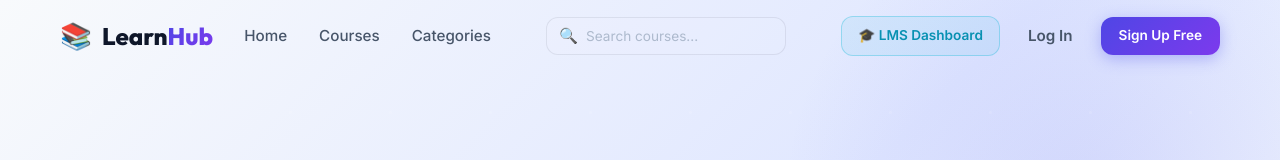
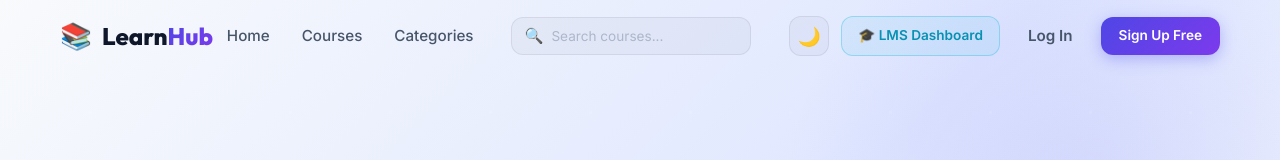
Before and after one commit to Dablu123kumar/LMS-Website-reliable, a Next.js app in the folder frontend/: page / in a window 1280 px wide. Shown: the top 160 px of the page. Built offline with nearby package versions, Linux system fonts and the light colour scheme; no server answers.

Commit message:
feat: resolve scrolled nav background and add appearance theme toggler

```diff
--- a/frontend/app/globals.css
+++ b/frontend/app/globals.css
@@ -54,6 +54,46 @@
   --navbar-height: 72px;
   --sidebar-width: 260px;
   --sidebar-collapsed: 72px;
+
+  --scrollbar-thumb: rgba(15, 23, 42, 0.1);
+  --scrollbar-thumb-hover: rgba(15, 23, 42, 0.25);
+  --selection-bg: rgba(79, 70, 229, 0.15);
+}
+
+/* ─── Dark Theme Overrides ─── */
+[data-theme='dark'] {
+  --bg-primary: #0a0e27;
+  --bg-secondary: #111638;
+  --bg-card: rgba(17, 22, 56, 0.85);
+  --bg-glass: rgba(255, 255, 255, 0.05);
+  --bg-glass-hover: rgba(255, 255, 255, 0.08);
+  --border-glass: rgba(255, 255, 255, 0.1);
+  --border-glass-hover: rgba(255, 255, 255, 0.2);
+
+  --text-primary: #f1f5f9;
+  --text-secondary: #94a3b8;
+  --text-muted: #64748b;
+
+  --accent-blue: #6366f1;
+  --accent-purple: #8b5cf6;
+  --accent-cyan: #06b6d4;
+  --accent-green: #10b981;
+  --accent-amber: #f59e0b;
+  --accent-rose: #f43f5e;
+
+  --gradient-primary: linear-gradient(135deg, #6366f1, #8b5cf6);
+  --gradient-hero: linear-gradient(135deg, #0a0e27 0%, #1e1b4b 50%, #0a0e27 100%);
+  --gradient-card: linear-gradient(135deg, rgba(99, 102, 241, 0.1), rgba(139, 92, 246, 0.05));
+  --gradient-accent: linear-gradient(135deg, #6366f1, #06b6d4);
+
+  --shadow-glass: 0 8px 32px rgba(0, 0, 0, 0.3);
+  --shadow-glow: 0 0 30px rgba(99, 102, 241, 0.15);
+  --shadow-card: 0 4px 24px rgba(0, 0, 0, 0.2);
+  --shadow-elevated: 0 20px 60px rgba(0, 0, 0, 0.4);
+
+  --scrollbar-thumb: rgba(255, 255, 255, 0.1);
+  --scrollbar-thumb-hover: rgba(255, 255, 255, 0.2);
+  --selection-bg: rgba(99, 102, 241, 0.3);
 }
 
 /* ─── CSS Reset ─── */
@@ -601,18 +641,18 @@ select.form-input {
 }
 
 ::-webkit-scrollbar-thumb {
-  background: rgba(15, 23, 42, 0.1);
+  background: var(--scrollbar-thumb);
   border-radius: 3px;
 }
 
 ::-webkit-scrollbar-thumb:hover {
-  background: rgba(15, 23, 42, 0.25);
+  background: var(--scrollbar-thumb-hover);
 }
 
 /* Firefox scrollbar */
 * {
   scrollbar-width: thin;
-  scrollbar-color: rgba(15, 23, 42, 0.1) transparent;
+  scrollbar-color: var(--scrollbar-thumb) transparent;
 }
 
 /* ─── Animations ─── */
@@ -791,7 +831,7 @@ select.form-input {
 
 /* ─── Selection ─── */
 ::selection {
-  background: rgba(79, 70, 229, 0.15);
+  background: var(--selection-bg);
   color: var(--text-primary);
 }
 
--- a/frontend/app/layout.js
+++ b/frontend/app/layout.js
@@ -19,6 +19,22 @@ export default function RootLayout({ children }) {
           rel="stylesheet"
         />
         <meta name="theme-color" content="#f8fafc" />
+        <script
+          dangerouslySetInnerHTML={{
+            __html: `
+              (function() {
+                try {
+                  var theme = localStorage.getItem('theme') || 'light';
+                  document.documentElement.setAttribute('data-theme', theme);
+                  var meta = document.querySelector('meta[name="theme-color"]');
+                  if (meta) {
+                    meta.setAttribute('content', theme === 'light' ? '#f8fafc' : '#0a0e27');
+                  }
+                } catch (e) {}
+              })();
+            `,
+          }}
+        />
       </head>
       <body>
         {children}
--- a/frontend/components/Navbar.js
+++ b/frontend/components/Navbar.js
@@ -12,13 +12,30 @@ export default function Navbar() {
   const [menuOpen, setMenuOpen] = useState(false);
   const [user, setUser] = useState(null);
   const [search, setSearch] = useState('');
+  const [theme, setTheme] = useState('light');
 
   useEffect(() => {
     setUser(getGeneralUser());
     const handleScroll = () => setScrolled(window.scrollY > 30);
     window.addEventListener('scroll', handleScroll);
+
+    // Sync theme state with the html attribute set by the head blocking script
+    const activeTheme = document.documentElement.getAttribute('data-theme') || 'light';
+    setTheme(activeTheme);
+
     return () => window.removeEventListener('scroll', handleScroll);
   }, []);
+
+  const toggleTheme = () => {
+    const nextTheme = theme === 'light' ? 'dark' : 'light';
+    setTheme(nextTheme);
+    localStorage.setItem('theme', nextTheme);
+    document.documentElement.setAttribute('data-theme', nextTheme);
+    const meta = document.querySelector('meta[name="theme-color"]');
+    if (meta) {
+      meta.setAttribute('content', nextTheme === 'light' ? '#f8fafc' : '#0a0e27');
+    }
+  };
 
   useEffect(() => {
     if (menuOpen) {
@@ -79,6 +96,15 @@ export default function Navbar() {
 
         {/* Right side */}
         <div className={styles.navRight}>
+          <button
+            type="button"
+            onClick={toggleTheme}
+            className={styles.themeToggleBtn}
+            aria-label="Toggle Theme"
+            title={`Switch to ${theme === 'light' ? 'dark' : 'light'} mode`}
+          >
+            {theme === 'light' ? '🌙' : '☀️'}
+          </button>
           <Link href="/lms/login" className={styles.dashboardLink}>
             🎓 LMS Dashboard
           </Link>
@@ -136,6 +162,17 @@ export default function Navbar() {
           <Link href="/lms/login" className={styles.mobileDashboard} onClick={() => setMenuOpen(false)}>
             🎓 LMS Dashboard
           </Link>
+          <button
+            type="button"
+            onClick={() => {
+              toggleTheme();
+              setMenuOpen(false);
+            }}
+            className={styles.mobileThemeToggle}
+          >
+            <span>Appearance</span>
+            <span>{theme === 'light' ? '🌙 Dark Mode' : '☀️ Light Mode'}</span>
+          </button>
           <div className={styles.mobileAuthBtns}>
             <Link href="/auth/login" className="btn btn-secondary" onClick={() => setMenuOpen(false)} style={{ flex: 1 }}>
               Log In
--- a/frontend/components/Navbar.module.css
+++ b/frontend/components/Navbar.module.css
@@ -12,11 +12,11 @@
 }
 
 .navbar.scrolled {
-  background: rgba(10, 14, 39, 0.85);
+  background: var(--bg-card);
   backdrop-filter: blur(20px);
   -webkit-backdrop-filter: blur(20px);
   border-bottom: 1px solid var(--border-glass);
-  box-shadow: 0 4px 30px rgba(0, 0, 0, 0.3);
+  box-shadow: var(--shadow-card);
 }
 
 .inner {
@@ -164,7 +164,7 @@
   left: 0;
   right: 0;
   bottom: 0;
-  background: rgba(10, 14, 39, 0.98);
+  background: var(--bg-secondary);
   backdrop-filter: blur(20px);
   z-index: 999;
   opacity: 0;
@@ -241,7 +241,7 @@
 .navSearchForm {
   display: flex;
   align-items: center;
-  background: rgba(255, 255, 255, 0.05);
+  background: var(--bg-glass);
   border: 1px solid var(--border-glass);
   border-radius: var(--radius-md);
   padding: 6px 12px;
@@ -249,9 +249,9 @@
 }
 
 .navSearchForm:focus-within {
-  border-color: rgba(99, 102, 241, 0.5);
-  background: rgba(255, 255, 255, 0.08);
-  box-shadow: 0 0 15px rgba(99, 102, 241, 0.1);
+  border-color: var(--accent-blue);
+  background: var(--bg-glass-hover);
+  box-shadow: var(--shadow-glow);
 }
 
 .navSearchIcon {
@@ -284,7 +284,7 @@
 .mobileSearchForm {
   display: flex;
   align-items: center;
-  background: rgba(255, 255, 255, 0.05);
+  background: var(--bg-glass);
   border: 1px solid var(--border-glass);
   border-radius: var(--radius-md);
   padding: 10px 16px;
@@ -311,3 +311,54 @@
     display: none;
   }
 }
+
+.themeToggleBtn {
+  background: var(--bg-glass);
+  border: 1px solid var(--border-glass);
+  border-radius: var(--radius-md);
+  width: 40px;
+  height: 40px;
+  display: flex;
+  align-items: center;
+  justify-content: center;
+  font-size: 1.15rem;
+  cursor: pointer;
+  transition: all var(--transition-fast);
+  color: var(--text-primary);
+  flex-shrink: 0;
+  padding: 0;
+  outline: none;
+}
+
+.themeToggleBtn:hover {
+  background: var(--bg-glass-hover);
+  border-color: var(--border-glass-hover);
+  transform: translateY(-1px);
+  box-shadow: var(--shadow-glass);
+}
+
+.themeToggleBtn:active {
+  transform: translateY(0);
+}
+
+.mobileThemeToggle {
+  display: flex;
+  align-items: center;
+  justify-content: space-between;
+  padding: 16px 20px;
+  margin-top: 16px;
+  border-radius: var(--radius-md);
+  background: var(--bg-glass);
+  border: 1px solid var(--border-glass);
+  color: var(--text-primary);
+  font-weight: 600;
+  font-size: 1.05rem;
+  width: 100%;
+  cursor: pointer;
+  transition: all var(--transition-fast);
+}
+
+.mobileThemeToggle:hover {
+  background: var(--bg-glass-hover);
+  border-color: var(--border-glass-hover);
+}
```
